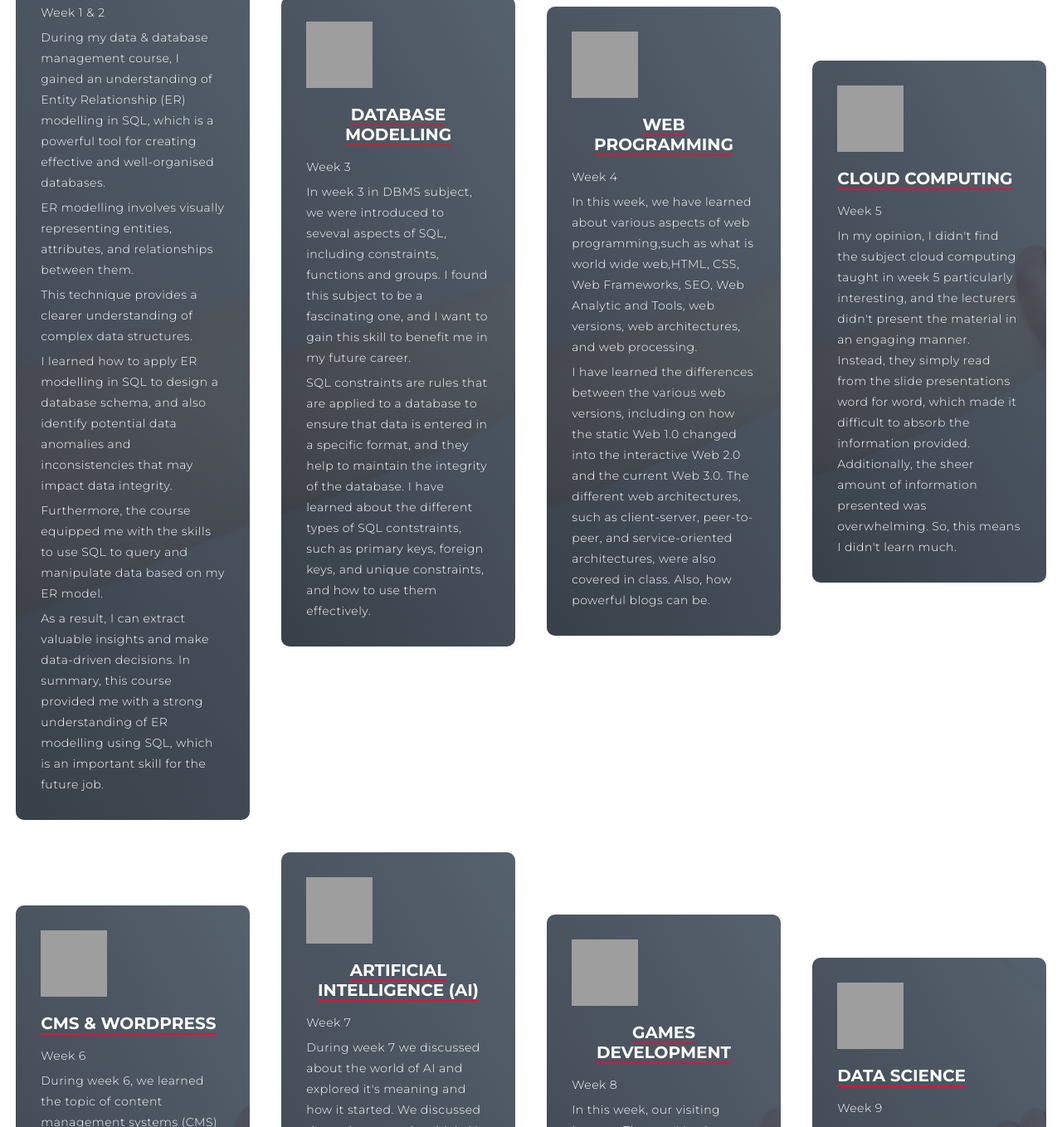
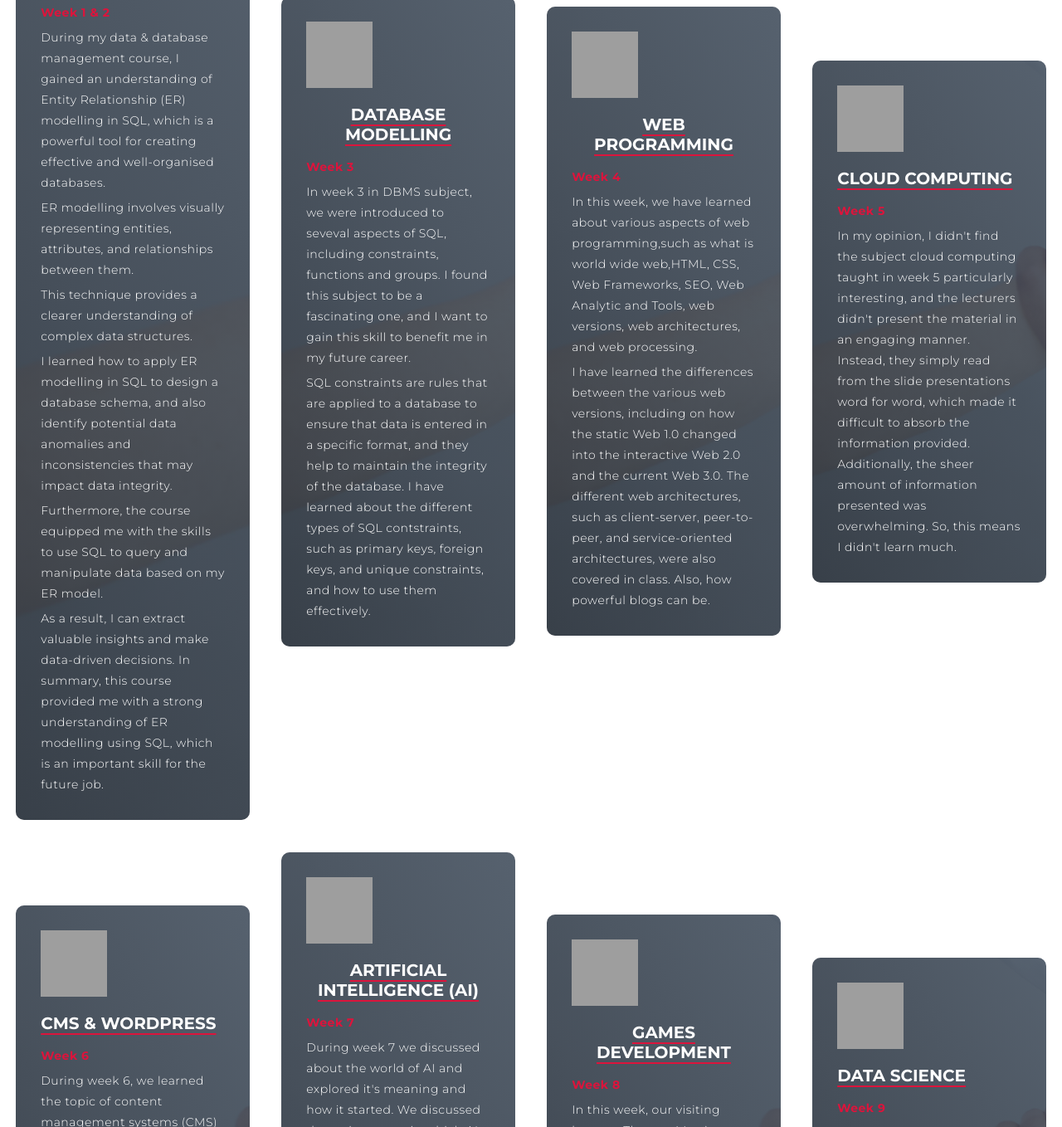
Before and after one commit to dt23aaq/dtoledo-portfolio, a plain HTML site: page index.html in a window 1280 px wide. Shown: the part 2042-3400 px from the top of the page at 83% size. Drawn offline with Linux system fonts and the light colour scheme; grey boxes are pictures that could not be loaded; files whose address does not match are found by name.

Commit message:
modified week tags

```diff
--- a/index.html
+++ b/index.html
@@ -81,7 +81,7 @@
         <div class="journey--item">
           <div class="icon"><img src="https://img.icons8.com/3d-fluency/94/null/database.png"/></div>
           <h2>Introduction to Data & Database Modelling</h2>
-          <p>Week 1 & 2</p>
+          <p><span>Week 1 & 2</span></p>
           <p>
             During my data & database management course, I gained an understanding of Entity Relationship (ER) modelling in SQL, which is a powerful tool for creating effective and well-organised databases.
           </p><p>
@@ -100,7 +100,7 @@
         <div class="journey--item">
           <div class="icon"><img src="https://img.icons8.com/external-kiranshastry-lineal-color-kiranshastry/64/null/external-database-cyber-security-kiranshastry-lineal-color-kiranshastry-2.png"/></div>
           <h2>Database Modelling</h2>
-          <p>Week 3</p>
+          <p><span>Week 3</span></p>
           <p>In week 3 in DBMS subject, we were introduced to seveval aspects of SQL, including constraints, functions and groups. I found this subject to be a fascinating one, and I want to gain this skill to benefit me in my future career.
           </p>
           <p>
@@ -109,7 +109,7 @@
         <div class="journey--item">
           <div class="icon"><img src="https://img.icons8.com/color/48/null/html-5--v1.png"/></div>
           <h2>Web Programming</h2>
-          <p>Week 4</p>
+          <p><span>Week 4</span></p>
           <p>In this week, we have learned about various aspects of web programming,such as what is world wide web,HTML, CSS, Web Frameworks, SEO, Web Analytic and Tools, web versions, web architectures, and web processing.</p>
           <p>I have learned the differences between the various web versions, including on how the static Web 1.0 changed into the interactive Web 2.0 and the current Web 3.0. The different web architectures, such as client-server, peer-to-peer, and service-oriented architectures, were also covered in class. Also, how powerful blogs can be.
           </p>
@@ -117,19 +117,19 @@
         <div class="journey--item">
           <div class="icon"><img src="https://img.icons8.com/stickers/100/null/cloud-computing.png"/></div>
           <h2>Cloud Computing</h2>
-          <p>Week 5</p>
+          <p><span>Week 5</span></p>
           <p>In my opinion, I didn't find the subject cloud computing taught in week 5 particularly interesting, and the lecturers didn't present the material in an engaging manner. Instead, they simply read from the slide presentations word for word, which made it difficult to absorb the information provided. Additionally, the sheer amount of information presented was overwhelming. So, this means I didn't learn much.</p>
         </div>
         <div class="journey--item">
           <div class="icon"><img src="https://img.icons8.com/fluency/48/null/wordpress.png"/></div>
           <h2>CMS & Wordpress</h2>
-          <p>Week 6</p>
+          <p><span>Week 6</span></p>
           <p>During week 6, we learned the topic of content management systems (CMS) and specifically focused on WordPress. I learned about the main features of CMS, the two elements that make up a CMS, their capabilities, advantages, and disadvantages. Additionally, we utilised WordPress in the development of our web portfolio for the Principles of Technology 2 assignment during the class. In this subject it allowed me to explore the simplicity and basics of wordpress.</p>
         </div>
         <div class="journey--item">
           <div class="icon"><img src="https://img.icons8.com/clouds/100/null/for-experienced.png"/></div>
           <h2>Artificial Intelligence (AI)</h2>
-          <p>Week 7</p>
+          <p><span>Week 7</span></p>
           <p>During week 7 we discussed about the world of AI and explored it's meaning and how it started. We discussed the various ways in which AI is affecting into our lives and the impact it has on our day-to-day activities. Additionally, we learned about the people behind the AI and development, and their significant contributions to this rapidly evolving field.</p>
           <p>
           In the afternoon class, our tutor also gave us an interesting activity to consider the ethical and social implications of AI. As a group we were asked to evaluate wether AI is a positive or negative for the future of humanity.
@@ -138,20 +138,20 @@
         <div class="journey--item">
           <div class="icon"><img src="https://img.icons8.com/external-flat-juicy-fish/60/null/external-game-coding-and-development-flat-flat-juicy-fish-2.png"/></div>
           <h2>Games Development</h2>
-          <p>Week 8</p>
+          <p><span>Week 8</span></p>
           <p>In this week, our visiting lecturer Thomas Martin, gave us the talk about the interesting topic of Games Development.</p>
           <p>He defined games, play and fun. I learned that games has different categories like agon (competition), alea (chance), mimicry (simulation), & ilinx (vertigo). There are also 8 types of fun in games, like sensation, fantasy, narrative, challenge, fellowship, discovery, expression and submission.</p>
         </div>
         <div class="journey--item">
           <div class="icon"><img src="https://img.icons8.com/external-flaticons-flat-flat-icons/64/null/external-big-data-big-data-flaticons-flat-flat-icons.png"/></div>
           <h2>Data Science</h2>
-          <p>Week 9</p>
+          <p><span>Week 9</span></p>
           <p>In this week I learned how to use advanced search techniques to find relevant data. In this lesson, I was able to locate a variety of different data sources and evaluate the quality and relevance of that data. As, I gained knowledge about the RADAR approach for evaluating information, which stands for relevance, authority, date, accuracy, and purpose.</p>
         </div>
         <div class="journey--item">
           <div class="icon"><img src="https://img.icons8.com/external-sapphire-kerismaker/48/null/external-UX-user-experience-sapphire-kerismaker.png"/></div>
           <h2>Human Computer Interaction & User Experience</h2>
-          <p>Week 10</p>
+          <p><span>Week 10</span></p>
           <p>In this week I learned how important human interaction and user experience when designing a web applications. It is imperative to design the needs and expectations of users. I have come to understand that user experience is not just about creating an aesthetically pleasing interface, but rather it involves understanding user behaviour and designing intuitive and efficient interfaces that cater to the user needs.</p>
           <p>In order to have a good user experience design it requires continuous testing and refinement to ensure that the design meets the evolving needs of the users. This involves gathering feedback and data from users and using it to improve the design iteratively.</p>
         </div>
```
